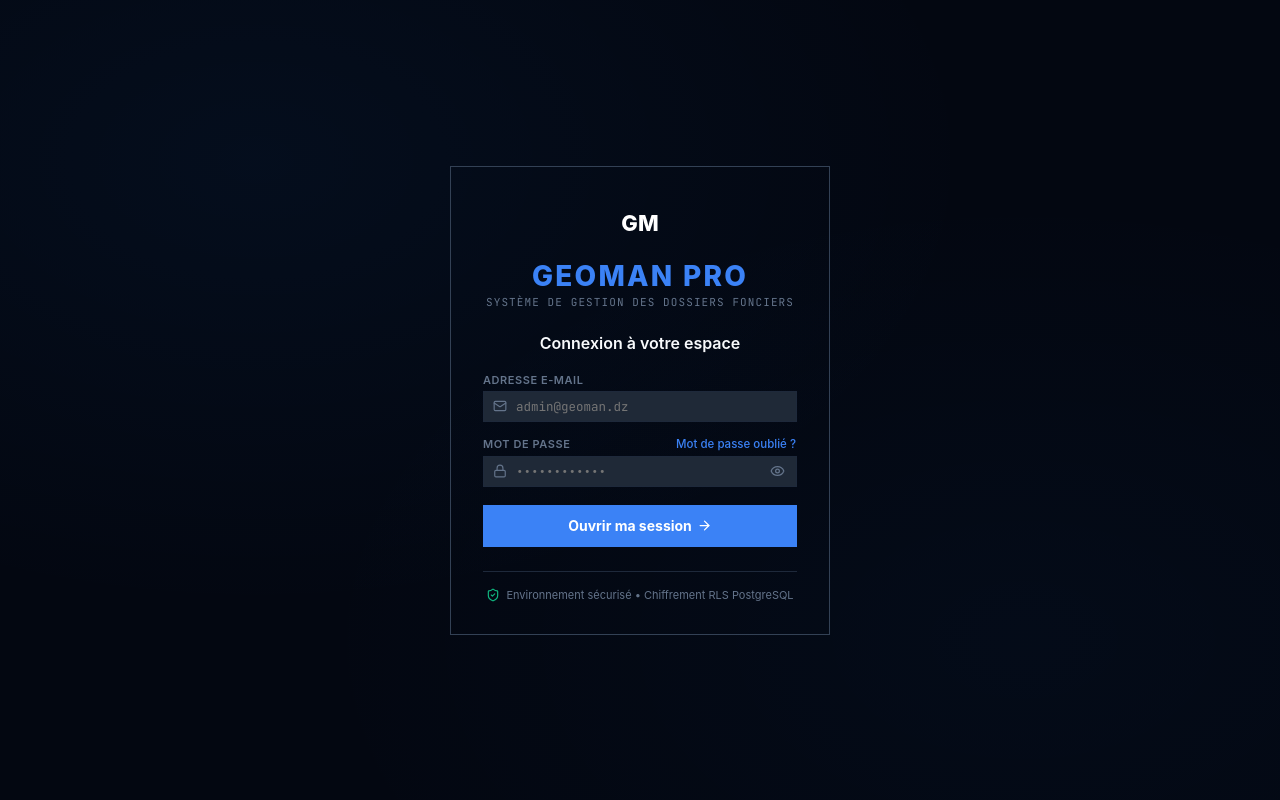
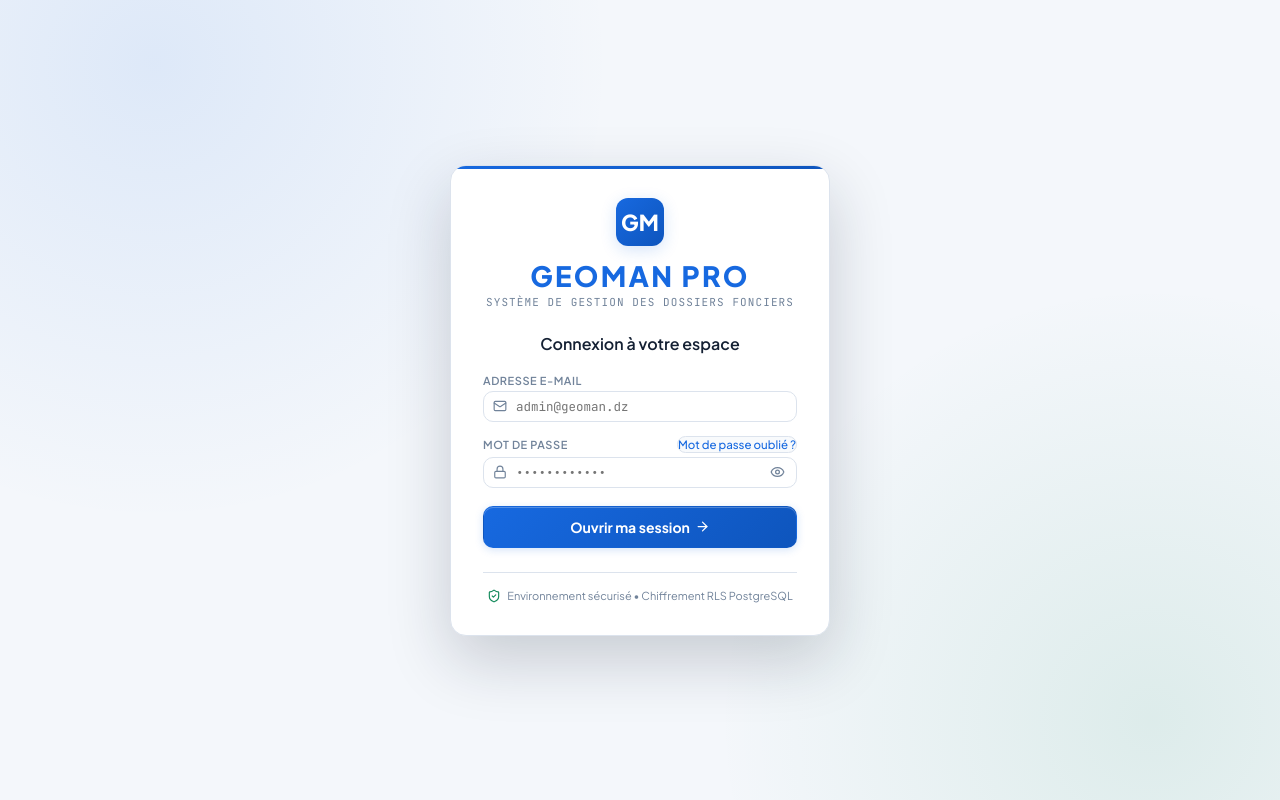
Before and after one commit to yaya0631/geoman, a React (Vite) app: page /login in a window 1280 px wide. Built offline with nearby package versions, Linux system fonts and the light colour scheme; no server answers; a web font is replaced by a local one.

Commit message:
fix: restore coherent themes and visible actions

```diff
--- a/src/components/layout/Navbar.tsx
+++ b/src/components/layout/Navbar.tsx
@@ -165,6 +165,7 @@ export default function Navbar() {
                     setShowRecents(false)
                     addRecent(d.id)
                     setEditingDossierId(d.id)
+                    setModalOpen('edit-dossier')
                   }}
                 >
                   <span style={{ fontFamily: 'var(--font-mono)', fontSize: 11.5, color: 'var(--acc)', fontWeight: 600 }}>{d.id}</span>
--- a/src/hooks/useNotifications.ts
+++ b/src/hooks/useNotifications.ts
@@ -23,7 +23,7 @@ export function useNotifications() {
   }
 
   useEffect(() => {
-    if (!settings.showRemindersOnStart) return
+    if (!settings.showRemindersOnStart || settings.enableBrowserNotifications === false) return
     if (!('Notification' in window) || Notification.permission !== 'granted') return
 
     const active = dossiers.filter(d => !d.in_trash && !d.archived)
@@ -40,7 +40,7 @@ export function useNotifications() {
         })
       }
     })
-  }, [dossiers, settings.showRemindersOnStart])
+  }, [dossiers, settings.showRemindersOnStart, settings.enableBrowserNotifications])
 
   return { requestPermission }
 }
--- a/src/index.css
+++ b/src/index.css
@@ -2,28 +2,102 @@
 
 /* ═══════════════════════════ ENTERPRISE DESIGN SYSTEM ═══════════════════════════ */
 :root {
-  /* Dark theme (Refined) */
-  --bg: #030711;
-  --bg-1: #0b101d;
-  --bg-2: #111827;
-  --bg-3: #1f2937;
-  --bg-card: #0f172a;
-  --border: #1e293b;
-  --border-2: #334155;
-  --text: #f8fafc;
-  --text-2: #94a3b8;
-  --text-3: #64748b;
-
-  --acc: #3b82f6;
-  --green: #10b981;
-  --red: #ef4444;
-  --yellow: #f59e0b;
-
+  --bg: #f4f7fb;
+  --bg-1: #ffffff;
+  --bg-2: #f8fafc;
+  --bg-3: #eef2f7;
+  --bg-card: #ffffff;
+  --bg-hover: #edf4ff;
+  --bg-selected: #e1edff;
+  --surface: #ffffff;
+  --surface-2: #f8fafc;
+  --border: #dce3ed;
+  --border-2: #c4cfdd;
+  --border-hover: #9eb2ca;
+  --text: #142033;
+  --text-2: #52647a;
+  --text-3: #71839a;
+  --text-dim: #9aaabd;
+  --acc: #1769e0;
+  --acc-hover: #0f56bd;
+  --acc-dim: rgba(23, 105, 224, 0.10);
+  --acc-glow: rgba(23, 105, 224, 0.18);
+  --acc-gradient: linear-gradient(135deg, #1769e0, #0e55bd);
+  --acc-gradient-hover: linear-gradient(135deg, #2879ec, #1769e0);
+  --green: #138a5b;
+  --green-dim: rgba(19, 138, 91, 0.10);
+  --green-glow: rgba(19, 138, 91, 0.18);
+  --red: #c83b4d;
+  --red-dim: rgba(200, 59, 77, 0.10);
+  --red-glow: rgba(200, 59, 77, 0.18);
+  --orange: #c56a18;
+  --orange-dim: rgba(197, 106, 24, 0.10);
+  --yellow: #a76d00;
+  --yellow-dim: rgba(167, 109, 0, 0.12);
+  --purple: #7650b8;
+  --purple-dim: rgba(118, 80, 184, 0.10);
+  --teal: #087f91;
+  --teal-dim: rgba(8, 127, 145, 0.10);
+  --modal-bg: rgba(18, 32, 51, 0.42);
+  --shadow-sm: 0 1px 3px rgba(20, 32, 51, 0.07);
+  --shadow: 0 12px 32px rgba(20, 32, 51, 0.12);
+  --shadow-lg: 0 24px 64px rgba(20, 32, 51, 0.20);
+  --radius-xs: 5px;
   --radius-sm: 8px;
+  --radius: 10px;
   --radius-md: 12px;
-
-  --font-ui: 'Inter', -apple-system, BlinkMacSystemFont, 'Segoe UI', Roboto, sans-serif;
-  --font-mono: 'JetBrains Mono', 'Fira Code', monospace;
+  --radius-lg: 16px;
+  --radius-full: 999px;
+  --font-ui: 'Plus Jakarta Sans', -apple-system, BlinkMacSystemFont, 'Segoe UI', sans-serif;
+  --font-mono: 'JetBrains Mono', monospace;
+  --toolbar-h: 58px;
+  --filter-h: 54px;
+  --cmdbar-h: 44px;
+  --statusbar-h: 32px;
+  --legend-h: 30px;
+}
+
+[data-theme='dark'] {
+  --bg: #070b12;
+  --bg-1: #0d131e;
+  --bg-2: #121b29;
+  --bg-3: #1a2738;
+  --bg-card: #101925;
+  --bg-hover: #1b304b;
+  --bg-selected: #17365e;
+  --surface: #101925;
+  --surface-2: #162232;
+  --border: #223044;
+  --border-2: #344962;
+  --border-hover: #4a6583;
+  --text: #eef4fb;
+  --text-2: #a9b9cb;
+  --text-3: #7c91a9;
+  --text-dim: #5f738b;
+  --acc: #5b9cff;
+  --acc-hover: #78b0ff;
+  --acc-dim: rgba(91, 156, 255, 0.14);
+  --acc-glow: rgba(91, 156, 255, 0.26);
+  --acc-gradient: linear-gradient(135deg, #367fe7, #245db8);
+  --acc-gradient-hover: linear-gradient(135deg, #5b9cff, #367fe7);
+  --green: #34c98a;
+  --green-dim: rgba(52, 201, 138, 0.14);
+  --green-glow: rgba(52, 201, 138, 0.24);
+  --red: #ff6b7c;
+  --red-dim: rgba(255, 107, 124, 0.14);
+  --red-glow: rgba(255, 107, 124, 0.24);
+  --orange: #ff9b4a;
+  --orange-dim: rgba(255, 155, 74, 0.14);
+  --yellow: #f6c453;
+  --yellow-dim: rgba(246, 196, 83, 0.14);
+  --purple: #b18af0;
+  --purple-dim: rgba(177, 138, 240, 0.14);
+  --teal: #42c4d4;
+  --teal-dim: rgba(66, 196, 212, 0.14);
+  --modal-bg: rgba(3, 7, 13, 0.70);
+  --shadow-sm: 0 1px 3px rgba(0, 0, 0, 0.24);
+  --shadow: 0 14px 34px rgba(0, 0, 0, 0.34);
+  --shadow-lg: 0 28px 70px rgba(0, 0, 0, 0.52);
 }
 
 /* Base resets for better stability */
@@ -2979,3 +3053,129 @@ tr.row-overdue:hover td { background: rgba(244, 63, 94, 0.14) !important; }
     --border: #ccc; --acc: #1d6fe0;
   }
 }
+
+/* Final surface pass: keep the active application layers opaque and legible. */
+body,
+button,
+input,
+select,
+textarea { font-family: var(--font-ui); }
+
+body { background: var(--bg); color: var(--text); transition: background-color .2s ease, color .2s ease; }
+.app-root { background: var(--bg); background-image: none; }
+.navbar,
+.command-bar,
+.filter-bar,
+.status-bar,
+.legend-bar { background: var(--bg-1); border-color: var(--border); }
+
+.navbar { min-width: 0; height: var(--toolbar-h); padding: 0 18px; box-shadow: 0 1px 0 var(--border); }
+.navbar-brand-group,
+.navbar-nav-pills,
+.cmd-group { min-width: 0; }
+.navbar-logo-text,
+.navbar-logo-sub,
+.navbar-workspace-chip,
+.nav-pill-btn,
+.btn,
+.status-label,
+.status-value { color: var(--text-2); }
+.navbar-logo-text { color: var(--text); }
+.navbar-logo-sub,
+.navbar-workspace-chip,
+.status-label { color: var(--text-3); }
+.navbar-workspace-chip,
+.btn,
+.filter-search input,
+.filter-select,
+.view-tabs { background: var(--bg-2); border-color: var(--border); }
+.btn:hover:not(:disabled),
+.nav-pill-btn:hover,
+.filter-select:hover,
+.filter-search input:hover { border-color: var(--border-hover); background: var(--bg-hover); color: var(--text); }
+.btn-primary { background: var(--acc-gradient); border-color: transparent; color: #fff !important; }
+.btn-danger { background: var(--red-dim); color: var(--red) !important; border-color: color-mix(in srgb, var(--red) 35%, transparent); }
+.btn-danger:hover:not(:disabled) { background: var(--red); color: #fff !important; }
+.nav-pill-btn.active,
+.view-tab.active { background: var(--acc); color: #fff; border-color: var(--acc); }
+.filter-search input,
+.filter-select,
+.form-input,
+.form-select,
+.form-textarea { background: var(--bg-1); color: var(--text); border-color: var(--border); }
+.filter-search input:focus,
+.filter-select:focus,
+.form-input:focus,
+.form-select:focus,
+.form-textarea:focus { border-color: var(--acc); background: var(--bg-1); box-shadow: 0 0 0 3px var(--acc-dim); }
+
+.table-container { background: var(--bg); }
+.dossier-table thead,
+.dossier-table th { background: var(--bg-1); }
+.dossier-table th { color: var(--text-3); border-color: var(--border); }
+.dossier-table td { color: var(--text-2); border-color: var(--border); }
+.dossier-table tbody tr:nth-child(even) td { background: color-mix(in srgb, var(--bg-1) 92%, var(--acc)); }
+.dossier-table tbody tr:hover td { background: var(--bg-hover) !important; }
+.dossier-table tr.selected td { background: var(--bg-selected) !important; }
+
+.right-panel,
+.sidebar-card,
+.panel-file-item,
+.kpi-card,
+.chart-card,
+.modal,
+.context-menu,
+.dropdown,
+.bulk-bar { background: var(--surface); border-color: var(--border); box-shadow: var(--shadow-sm); }
+.right-panel-header,
+.modal-header,
+.modal-footer,
+.payment-table th,
+.payment-total-row td { background: var(--bg-2); border-color: var(--border); }
+.modal-backdrop { background: var(--modal-bg); }
+.modal { box-shadow: var(--shadow-lg); }
+.modal-title,
+.sidebar-info-value,
+.cell-name,
+.form-input,
+.form-select,
+.form-textarea { color: var(--text); }
+.form-section { background: var(--bg-2); border-color: var(--border); }
+.form-label,
+.sidebar-info-label,
+.panel-file-size,
+.chart-title,
+.kpi-label { color: var(--text-3); }
+.ctx-item,
+.dropdown-item { color: var(--text-2); }
+.ctx-item:hover,
+.dropdown-item:hover { background: var(--bg-hover); color: var(--text); }
+.upload-zone { background: var(--bg-2); border-color: var(--border-2); }
+
+.login-page { background: var(--bg); background-image: radial-gradient(circle at 12% 8%, var(--acc-dim), transparent 34%), radial-gradient(circle at 90% 90%, var(--green-dim), transparent 32%); }
+.login-card { background: var(--surface); border-color: var(--border); box-shadow: var(--shadow-lg); }
+
+@media (max-width: 720px) {
+  .navbar { padding: 0 10px; }
+  .navbar-nav-pills .nav-pill-btn span,
+  .navbar-workspace-chip,
+  .navbar-logo-sub,
+  .status-label { display: none; }
+  .navbar-title-wrap { display: block; }
+  .navbar-spacer { min-width: 6px; }
+  .filter-bar { height: auto; min-height: var(--filter-h); flex-wrap: wrap; padding: 8px 10px; }
+  .filter-search { max-width: none; flex-basis: 100%; }
+  .view-tabs { max-width: 100%; overflow-x: auto; }
+  .view-tab { flex: 0 0 auto; }
+  .charts-grid { grid-template-columns: 1fr; }
+  .charts-grid .chart-card { grid-column: auto !important; }
+  .form-grid-2,
+  .form-grid-3 { grid-template-columns: 1fr; }
+  .form-grid-3 > * { grid-column: auto !important; }
+  .modal-body { padding: 16px; }
+  .table-pagination { position: static; }
+}
+
+@media (prefers-reduced-motion: reduce) {
+  *, *::before, *::after { animation-duration: .01ms !important; transition-duration: .01ms !important; }
+}
```
